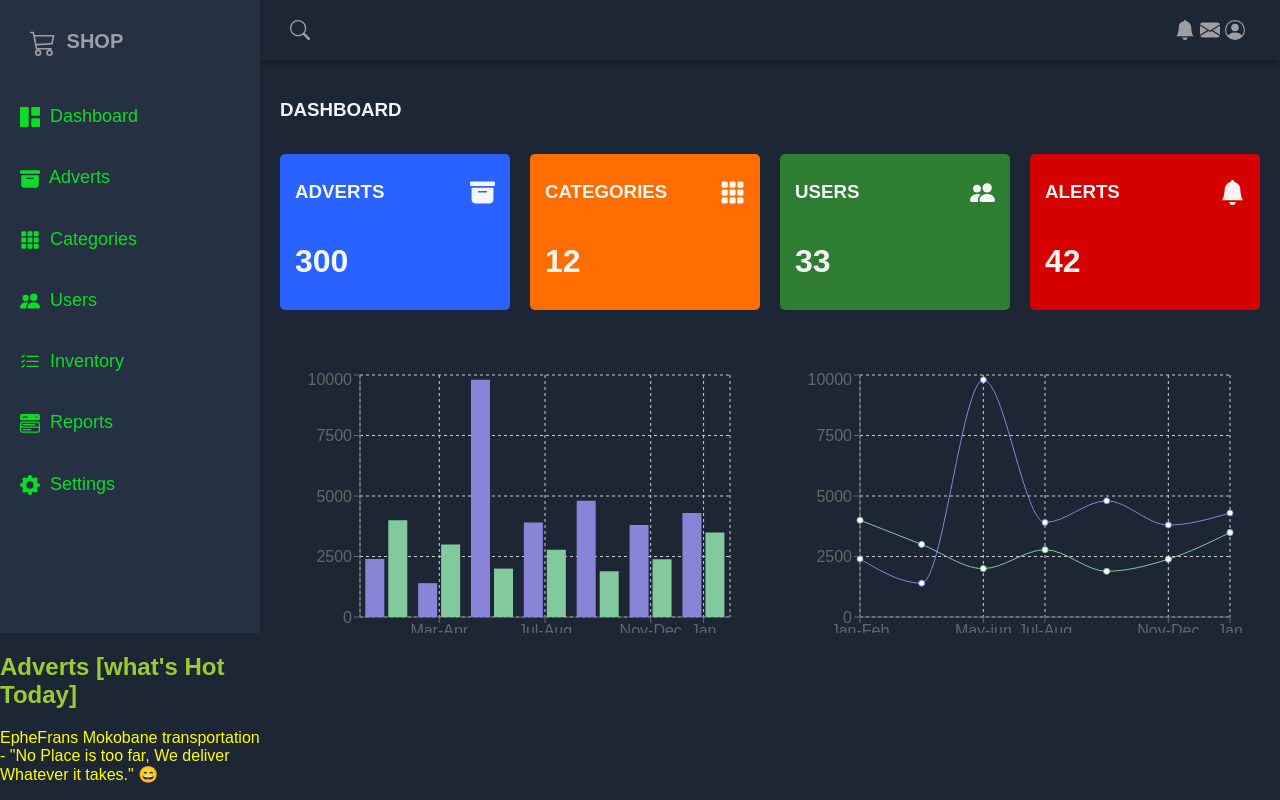
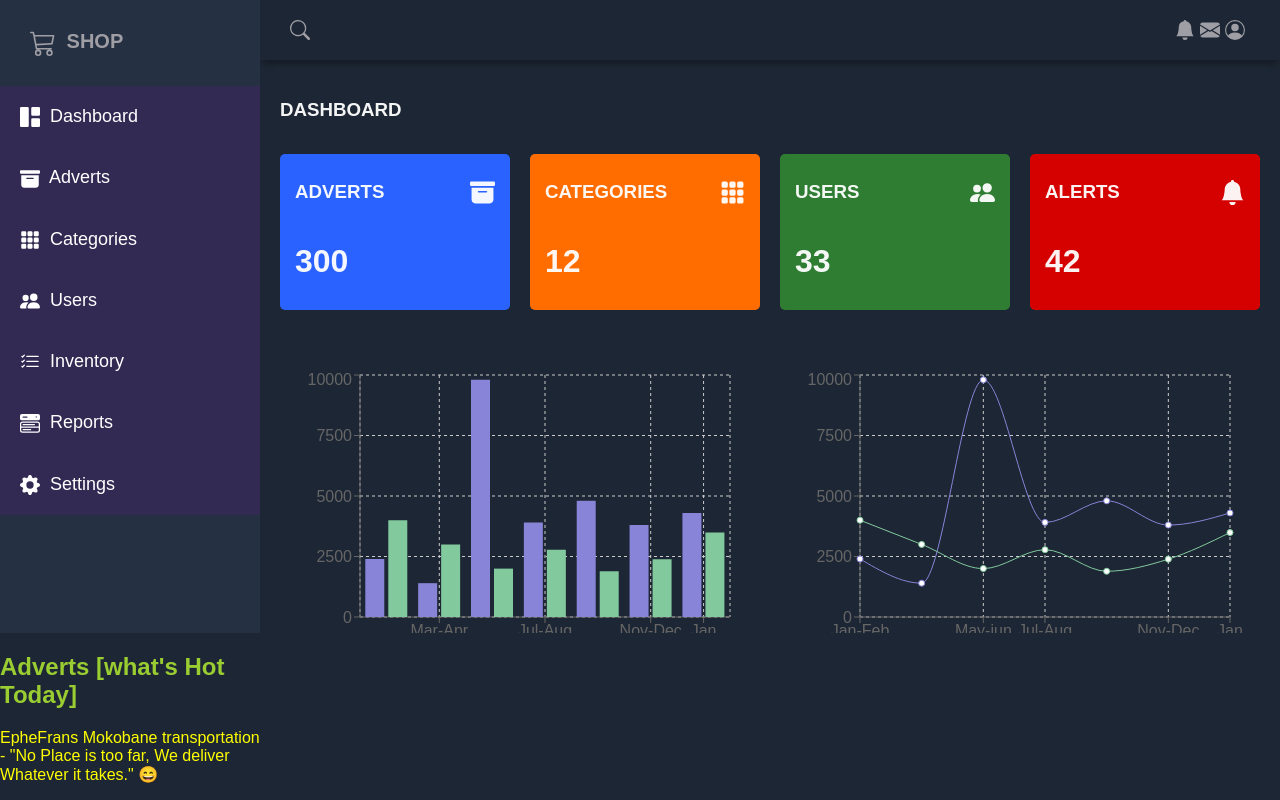
Before and after one commit to middas123/Admindashboard, a React (Vite) app in the folder sociopediaADMINBOARD/: page / in a window 1280 px wide. Built offline with nearby package versions, Linux system fonts and the light colour scheme.

Commit message:
changed the feel and functionality of the sidebar

```diff
--- a/sociopediaADMINBOARD/src/App.css
+++ b/sociopediaADMINBOARD/src/App.css
@@ -90,19 +90,23 @@ body {
 .sidebar-list-item {
   padding: 20px 20px 20px 20px;
   font-size: 18px;
+  background-color: #8a05c71e; /* Set the default background color */
   transition: background-color 0.3s ease-in-out; /* Added transition for smoother effect */
 }
 
 .sidebar-list-item:hover {
-  background-color: rgba(255, 255, 255, 0.2);
+  background-color: #f9f871; /* Change to the desired hover color (I yellow in this case) */
   cursor: pointer;
   transform: scale(1.05); /* Optional: Adds a slight scale effect on hover */
 }
 
+.sidebar-list-item.active {
+  background-color: #f9f871; /* Change the color to your desired color for the selected item */
+}
 
 .sidebar-list-item > a {
   text-decoration: none;
-  color: #0bdd27;
+  color: #fff; /* Set the default text color */
 }
 
 .sidebar-responsive {
```
